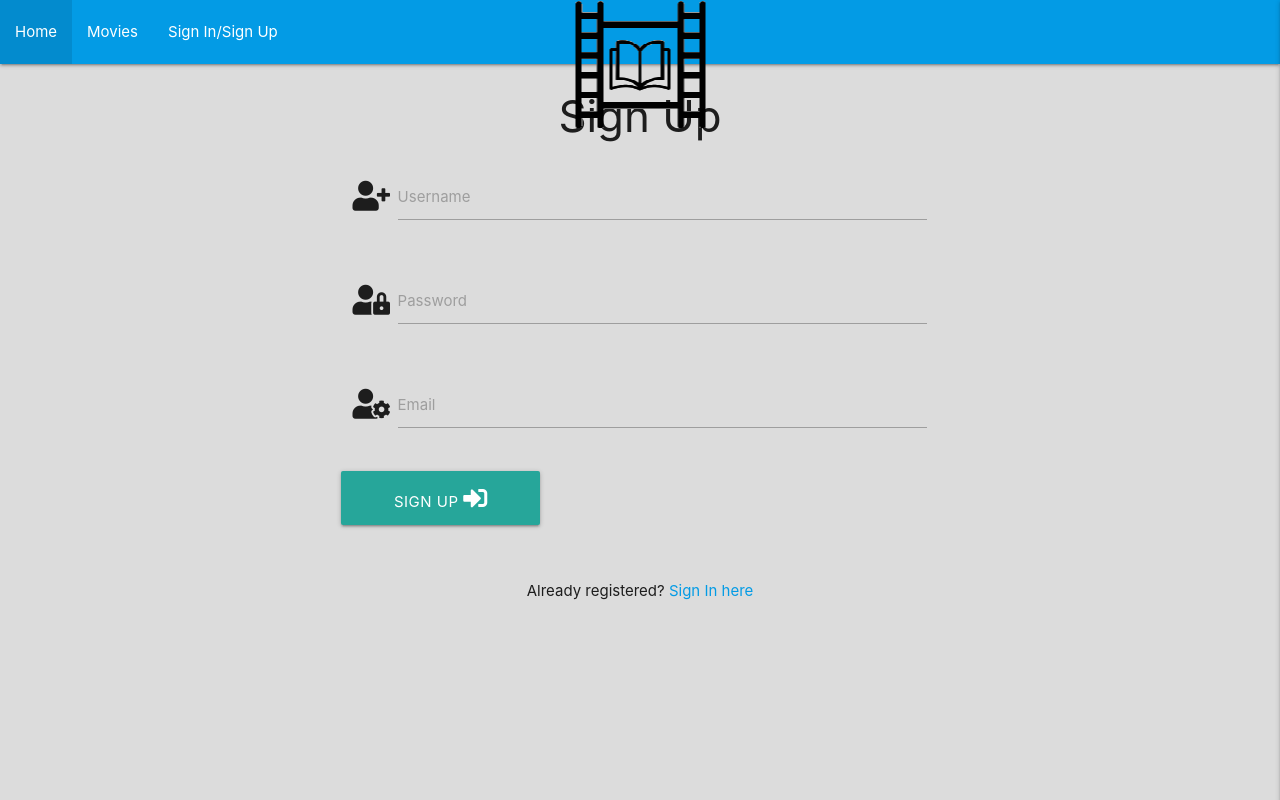
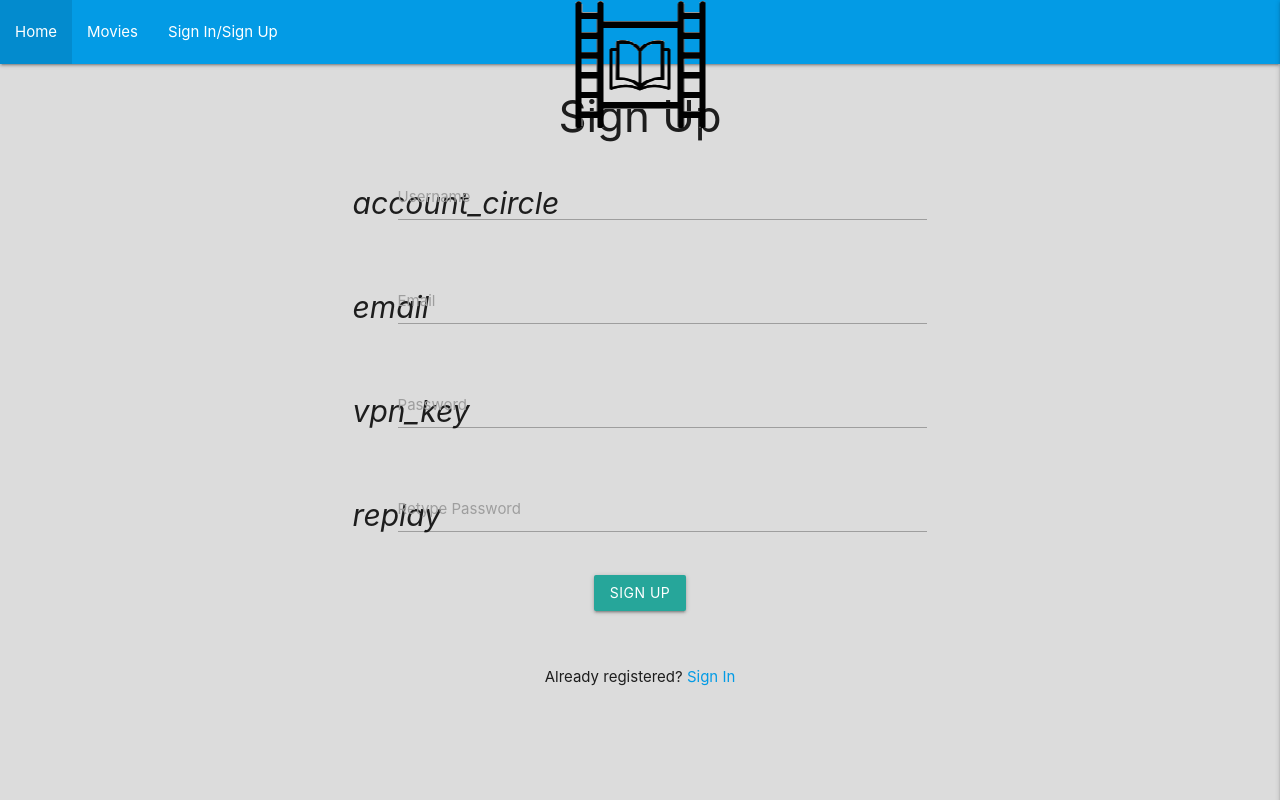
Before and after one commit to Code-Institute-Submissions/Dynjashik-MSP3-Movie-collection_OctREsub, a Flask app: page /signup in a window 1280 px wide. Run offline with Flask 2, Linux system fonts and the light colour scheme; some libraries are stand-ins or nearby versions.

Commit message:
signup page: change icons, change order of email inout field, add retype password functionality

```diff
--- a/static/js/script.js
+++ b/static/js/script.js
@@ -32,3 +32,14 @@ validateMaterializeSelect();
         });
     }
 });
+
+function validatePassword(){
+    var password = document.getElementById("password"),
+      password2 = document.getElementById("password2");
+
+    if(password.value != password2.value) {
+      password2.setCustomValidity("Passwords don't match");
+    } else {
+      password2.setCustomValidity('');
+  }
+}
--- a/templates/signup.html
+++ b/templates/signup.html
@@ -5,37 +5,47 @@
 
     <div class="row">
         <form class="col s12 m8 offset-m2" method="POST" action="{{ url_for('sign_up') }}">
+
             <!-- username -->
             <div class="row">
-                <div class="input-field col s12">
-                    <i class="fas fa-user-plus prefix"></i>
-                    <input id="username" name="username" type="text"bminlength="3"
+                <div class="input-field  col s12">
+                <i class="material-icons prefix">account_circle</i>
+                <input id="username" name="username" type="text" minlength="3"
                         maxlength="10" pattern="^[a-zA-Z0-9]{3,10}$" class="validate" required>
                 <label for="username">Username</label>
                 </div>
             </div>
+
+            <!-- email -->
+            <div class="row">
+                <div class="input-field col s12">
+                    <i class="material-icons prefix">email</i>
+                    <input id="email" type="email" pattern="[a-z0-9._%+-]+@[a-z0-9.-]+\.[a-z]{2,4}$" class="validate" required>
+                    <label for="email">Email</label>
+                </div>
+            </div>
+
             <!-- password -->
             <div class="row">
                 <div class="input-field col s12">
-                <i class="fas fa-user-lock prefix"></i>
+                    <i class="material-icons prefix">vpn_key</i>
                     <input id="password" name="password" type="password" minlength="3"
                         maxlength="16" pattern="^[a-zA-Z0-9]{3,16}$" class="validate" required>
                     <label for="password">Password</label>
                 </div>
             </div>
-         <!-- email -->
             <div class="row">
                 <div class="input-field col s12">
-                 <i class="fas fa-user-cog prefix"></i>
-            <input id="email" type="email" pattern="[a-z0-9._%+-]+@[a-z0-9.-]+\.[a-z]{2,4}$" class="validate" required>
-            <label for="email">Email</label>
+                    <i class="material-icons prefix">replay</i>
+                    <input id="password2" type="password" minlength="3"
+                        maxlength="16" pattern="^[a-zA-Z0-9]{3,16}$" class="validate" required>
+                    <label for="password2">Retype Password</label>
                 </div>
             </div>
+
             <!-- sign up -->
-                <div class="row">
-                    <button type="submit" class="col s4 center-align waves-effect waves-light btn-large">
-                       Sign Up <i class="fas fa-sign-in-alt"></i>
-                    </button>
+            <div class="row center-align">
+                <button type="submit" class="waves-effect waves-light btn" onclick="validatePassword()">Sign Up</button>
             </div>
         </form>
     </div>
@@ -44,7 +54,7 @@
         <div class="col s12">
             <p class="center-align">
                 Already registered?
-                <a href="{{ url_for('sign_in') }}">Sign In here</a>
+                <a href="{{ url_for('sign_in') }}">Sign In</a>
             </p>
         </div>
     </div>
```
Lines whose indentation alone changed are shown as unchanged.
